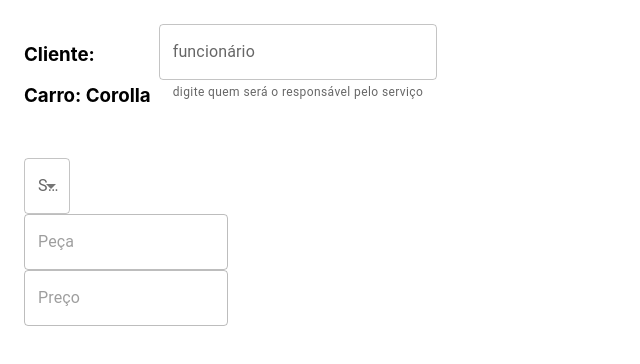
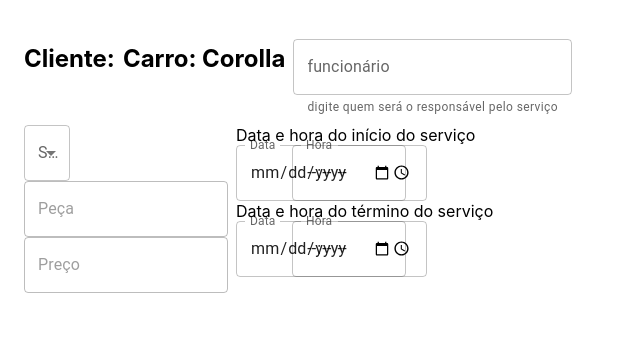
Before and after one commit to Adadezer/PSUltracar, a React (Create React App) app in the folder ultra-front/: page /client in a window 1280 px wide. Shown: the top 364 px of the page, without its empty margins (0-640 px from the left). Built offline with nearby package versions, Linux system fonts and the light colour scheme.

Commit message:
feat(frontend): :sparkles: opções de data e hora

```diff
--- /dev/null
+++ b/ultra-front/src/components/DateTime.jsx
@@ -0,0 +1,49 @@
+import { Grid, TextField } from '@mui/material';
+import { useState } from 'react';
+
+function DateTimeInput() {
+  const [selectedDate, setSelectedDate] = useState(new Date());
+  const [selectedTime, setSelectedTime] = useState(new Date().toLocaleTimeString());
+
+  const handleDateChange = (event) => {
+    setSelectedDate(event.target.value);
+  };
+
+  const handleTimeChange = (event) => {
+    setSelectedTime(event.target.value);
+  };
+
+  return (
+    <Grid container spacing={2}>
+      <Grid item xs={2}>
+        <TextField
+          id="date"
+          label="Data"
+          type="date"
+          value={selectedDate}
+          onChange={handleDateChange}
+          InputLabelProps={{
+            shrink: true,
+          }}
+        />
+      </Grid>
+      <Grid item xs={1}>
+        <TextField
+          id="time"
+          label="Hora"
+          type="time"
+          value={selectedTime}
+          onChange={handleTimeChange}
+          InputLabelProps={{
+            shrink: true,
+          }}
+          inputProps={{
+            step: 300, // 5 min
+          }}
+        />
+      </Grid>
+    </Grid>
+  );
+}
+
+export default DateTimeInput;
--- a/ultra-front/src/pages/Client.jsx
+++ b/ultra-front/src/pages/Client.jsx
@@ -2,6 +2,7 @@
 import '../App.css';
 import { useContext, useState } from 'react';
 import UltracarContext from '../context/UltracarContext';
+import DateTime from '../components/DateTime';
 
 function Client() {
   const { link } = useContext(UltracarContext);
@@ -29,10 +30,21 @@
 
   return (
     <>
-      <Grid container component='form' spacing={1} p={1} m={1}>
+      <Grid
+        container
+        component='form'
+        spacing={1}
+        p={1}
+        m={1}
+        direction="row"
+        justifyContent="flex-start"
+        alignItems="center"
+      >
         <Grid item>
-          <h3>{`Cliente: ${link}`}</h3>
-          <h3>Carro: Corolla</h3>
+          <h2>{`Cliente: ${link}`}</h2>
+        </Grid>
+        <Grid item>
+          <h2>Carro: Corolla</h2>
         </Grid>
 
         <Grid item>
@@ -57,7 +69,7 @@
             label='Serviço'
             variant='outlined'
           >
-            <MenuItem value="sdfsdf">Selecione um serviço</MenuItem>
+            <MenuItem value="">Selecione um serviço</MenuItem>
             {mechanicalServices.map((service) => (
               <MenuItem key={service.name} value={service.name}>
                 {service.name}
@@ -75,6 +87,13 @@
             disabled={!selectedServiceData}
           />
         </Grid>
+        <Grid item>
+          <div>Data e hora do início do serviço</div>
+          <DateTime />
+
+          <div>Data e hora do término do serviço</div>
+          <DateTime />
+        </Grid>
       </Grid>
     </>
   );
```
Also changed, not shown: ultra-front/src/components/Funcionario.jsx (deleted).
